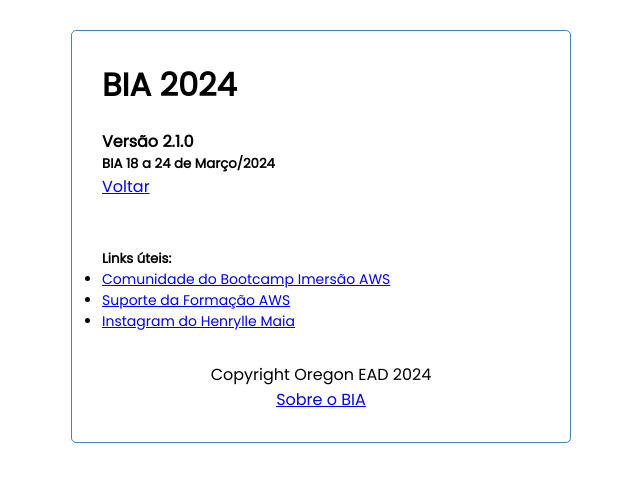
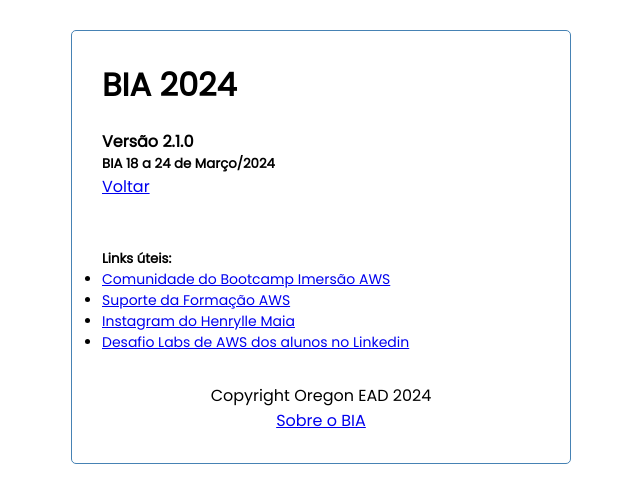
Before and after one commit to EdvaldoJose/bia-codebuild, a React (Create React App) app in the folder client/: page /about in a window 1280 px wide. Shown: the top 502 px of the page, without its empty margins (319-959 px from the left). Built offline with nearby package versions, Linux system fonts and the light colour scheme; no server answers.

Commit message:
Update DadosHenrylle.js

```diff
--- a/client/src/components/DadosHenrylle.js
+++ b/client/src/components/DadosHenrylle.js
@@ -34,6 +34,15 @@ const DadosHenrylle = () => {
             Instagram do Henrylle Maia
           </a>
         </li>
+        <li>
+          <a
+            href="https://www.linkedin.com/in/henrylle/recent-activity/all/"
+            target="_blank"
+            rel="noopener noreferrer"
+          >
+            Desafio Labs de AWS dos alunos no Linkedin
+          </a>
+        </li>
       </ul>
     </div>
   );
```
